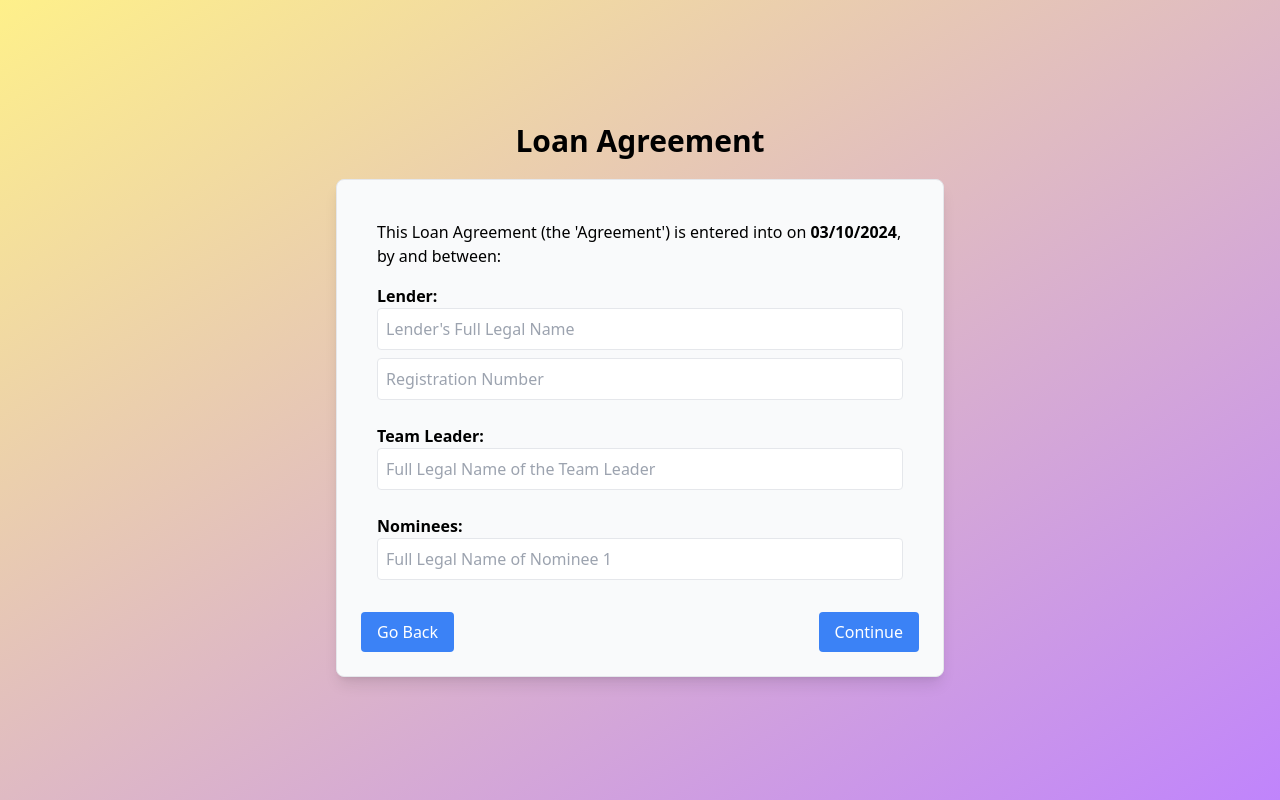
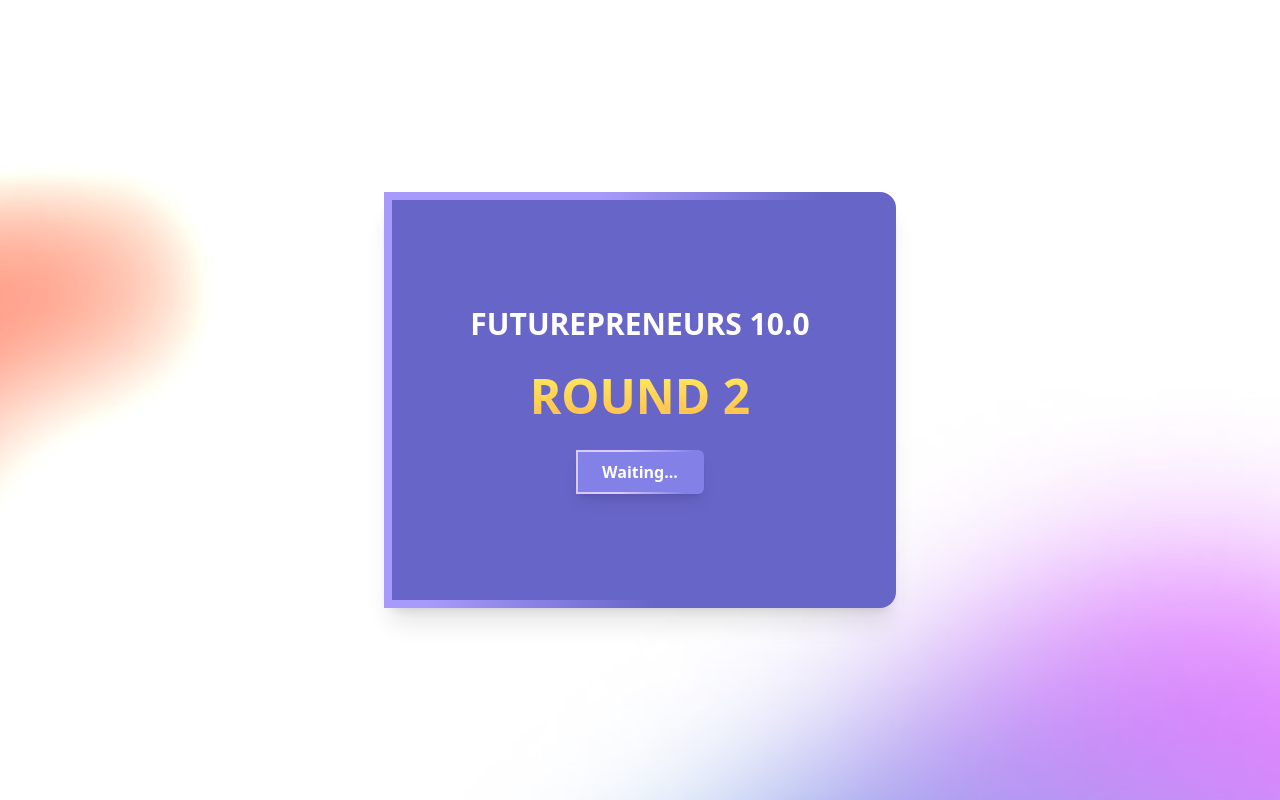
Before and after one commit to sawaraunakk31/FuturePreneurs-24, a Next.js app: page /round/round1/page5 in a window 1280 px wide. Built offline with nearby package versions, Linux system fonts and the light colour scheme.

Commit message:
feat: add waitng page

```diff
--- a/app/round/round1/page5/page.jsx
+++ b/app/round/round1/page5/page.jsx
@@ -1,140 +1,62 @@
 "use client";
-import React, { useEffect, useState } from "react";
+import { useSession } from "next-auth/react";
+import { useRouter } from "next/navigation";
+import { useEffect, useState } from "react";
+import { FaUserCircle } from "react-icons/fa";
+import Image from 'next/image';
+import back from '../back.svg';
 
-const Page4 = () => {
-    const [currentDate, setCurrentDate] = useState("");
-
-    useEffect(() => {
-        const date = new Date().toLocaleDateString("en-GB");
-        setCurrentDate(date);
-    }, []);
-
-    const [lenderName, setLenderName] = useState("");
-    const [registrationNumber, setRegistrationNumber] = useState("");
-    const [teamLeaderName, setTeamLeaderName] = useState("");
-    const [nominee1, setNominee1] = useState("");
-    const [nominee2, setNominee2] = useState("");
-    const [nominee3, setNominee3] = useState("");
-    const [lenderSignature, setLenderSignature] = useState("");
-    const [teamLeaderSignature, setTeamLeaderSignature] = useState("");
+export default function Instructions() {
+    const router = useRouter();
+    const handleContinue = () => {
+    };
 
     return (
-        <div className="flex justify-center items-center min-h-screen bg-gradient-to-br from-yellow-200 via-white-200 to-purple-400">
-            <div className="flex flex-col items-center p-8">
-                <h1 className="text-3xl font-bold mb-5">Loan Agreement</h1>
-                <div className="w-full md:w-1/2 bg-gray-50 p-6 border rounded-lg shadow-lg">
-                    <div className="overflow-y-auto h-96 p-4">
-                        <p>This Loan Agreement (the 'Agreement') is entered into on <strong>{currentDate}</strong>, by and between:</p>
-
-                        <div className="my-4">
-                            <p className="font-semibold">Lender:</p>
-                            <input
-                                type="text"
-                                placeholder="Lender's Full Legal Name"
-                                value={lenderName}
-                                onChange={(e) => setLenderName(e.target.value)}
-                                className="border rounded p-2 w-full mb-2"
-                            />
-                            <input
-                                type="text"
-                                placeholder="Registration Number"
-                                value={registrationNumber}
-                                onChange={(e) => setRegistrationNumber(e.target.value)}
-                                className="border rounded p-2 w-full mb-2"
-                            />
-                        </div>
-
-                        <div className="my-4">
-                            <p className="font-semibold">Team Leader:</p>
-                            <input
-                                type="text"
-                                placeholder="Full Legal Name of the Team Leader"
-                                value={teamLeaderName}
-                                onChange={(e) => setTeamLeaderName(e.target.value)}
-                                className="border rounded p-2 w-full mb-2"
-                            />
-                        </div>
-
-                        <div className="my-4">
-                            <p className="font-semibold">Nominees:</p>
-                            <input
-                                type="text"
-                                placeholder="Full Legal Name of Nominee 1"
-                                value={nominee1}
-                                onChange={(e) => setNominee1(e.target.value)}
-                                className="border rounded p-2 w-full mb-2"
-                            />
-                            <input
-                                type="text"
-                                placeholder="Full Legal Name of Nominee 2"
-                                value={nominee2}
-                                onChange={(e) => setNominee2(e.target.value)}
-                                className="border rounded p-2 w-full mb-2"
-                            />
-                            <input
-                                type="text"
-                                placeholder="Full Legal Name of Nominee 3"
-                                value={nominee3}
-                                onChange={(e) => setNominee3(e.target.value)}
-                                className="border rounded p-2 w-full mb-2"
-                            />
-                        </div>
-
-                        <p className="font-bold mt-4">Declaration</p>
-                        <p>
-                            I, The Team Leader, along with the Nominees, hereby declare and affirm that they are jointly and severally liable for the repayment of the Loan. They undertake and covenant to pay the principal sum, along with any accrued interest, in accordance with the terms and conditions outlined in this Agreement. Failure to make timely payments will result in a breach of this Agreement and may lead to legal action, including but not limited to recovery of the outstanding amounts due.
-                        </p>
-
-                        <p className="font-bold mt-4">Loan Details</p>
-                        <div className="mb-4">
-                            <p className="font-semibold">1. Loan Amount: X</p>
-                        </div>
-                        <div className="mb-4">
-                            <p className="font-semibold">2. Interest Rate: Y%</p>
-                        </div>
-                        <div className="mb-4">
-                            <p className="font-semibold">3. Loan Term:</p>
-                            <p>
-                                The Loan shall be for a term of EOR (end of round) or UNTIL THE FULL AMOUNT IS PAID, commencing on ROUND 1 and ending when the amount is paid in full with interest . The Loan shall be compounded for 2 terms.</p>
-                        </div>
-                        <div className="mb-4">
-                            <p className="font-semibold">4. Default:</p>
-                            <p>
-                                In the event the Team Leader or any of the Nominees fails to make any payment when due, or otherwise breaches this Agreement, the Loan shall be considered in default. The Lender may demand immediate repayment of the full outstanding principal and accrued interest.</p>
-                        </div>
-
-                        <p className="font-semibold">Signatures</p>
-                        <div className="my-4">
-                            <p className="font-semibold">Lender:</p>
-                            <input
-                                type="text"
-                                placeholder="Signature of Lender"
-                                value={lenderSignature}
-                                onChange={(e) => setLenderSignature(e.target.value)}
-                                className="border rounded p-2 w-full mb-2"
-                            />
-                        </div>
-                        <div className="my-4">
-                            <p className="font-semibold">Team Leader:</p>
-                            <input
-                                type="text"
-                                placeholder="Signature of Team Leader"
-                                value={teamLeaderSignature}
-                                onChange={(e) => setTeamLeaderSignature(e.target.value)}
-                                className="border rounded p-2 w-full mb-2"
-                            />
-                        </div>
-                    </div>
-
-                    {/* Buttons without footer-like style */}
-                    <div className="flex justify-between mt-6">
-                        <button className="bg-blue-500 text-white rounded py-2 px-4 hover:bg-blue-600">Go Back</button>
-                        <button className="bg-blue-500 text-white rounded py-2 px-4 hover:bg-blue-600">Continue</button>
-                    </div>
+        <div className="flex justify-center items-center h-screen">
+            <div className="absolute inset-0 -z-10">
+                <Image
+                    src={back}
+                    layout="fill"
+                    objectFit="cover"
+                    quality={100}
+                    alt="Background"
+                />
+            </div>
+            <div
+                className="flex flex-col h-[52vh] w-[90%] md:w-[60%] lg:w-[40%] border-black border rounded-xl shadow-xl overflow-hidden bg-[#6865C9] text-white items-center justify-center"
+                style={{
+                    border: '8px solid',
+                    borderImageSource: 'linear-gradient(112.72deg, #A89AFC 30.87%, rgba(255, 255, 255, 0) 64.76%)',
+                    borderImageSlice: 1,
+                    borderRadius: '16px',
+                }}
+            >
+                {/* Header */}
+                <div className="text-3xl font-bold">
+                    FUTUREPRENEURS 10.0
                 </div>
+                <div
+                    className="py-[6%] text-5xl font-extrabold"
+                    style={{
+                        background: 'linear-gradient(180deg, #FFE35B 34.65%, #FFBA4C 77.17%)',
+                        WebkitBackgroundClip: 'text',
+                        WebkitTextFillColor: 'transparent',
+                    }}
+                >
+                    ROUND 2
+                </div>
+                <button
+                    className="px-6 py-2 font-semibold shadow-lg transition-transform transform bg-[#8381E7] text-white hover:scale-105 hover:bg-[#5754b3] border rounded-md"
+                    onClick={handleContinue}
+                    style={{
+                        border: '2.84px solid',
+                        borderImageSource: 'linear-gradient(101.11deg, #DAC9FF 38.45%, rgba(148, 120, 153, 0) 86.99%)',
+                        borderImageSlice: 1,
+                    }}
+                >
+                    Waiting...
+                </button>
             </div>
-        </div>
+        </div >
     );
-};
-
-export default Page4;
+}
```
